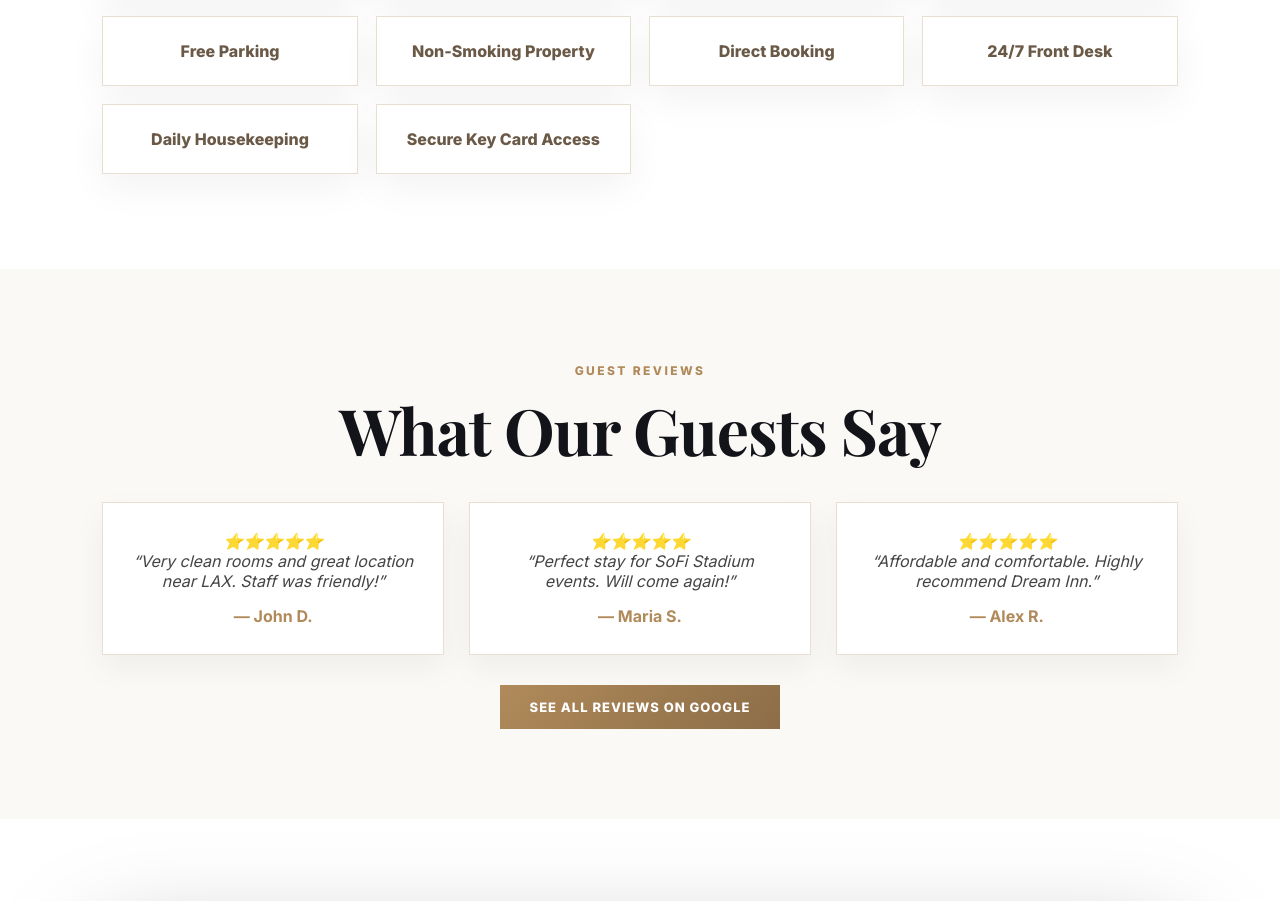
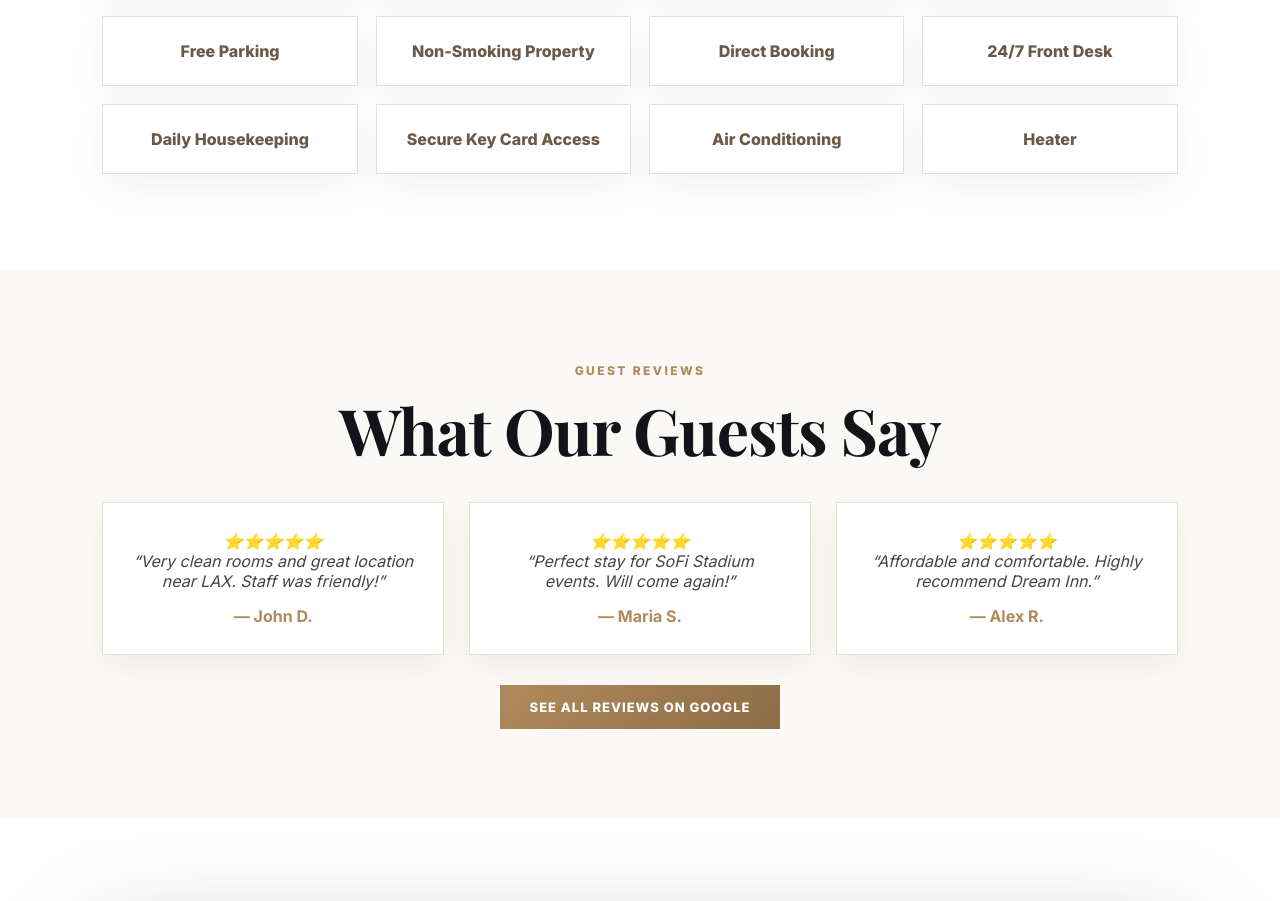
Before and after one commit to meetx00719/dream-inn-website, a React (Vite) app: page / in a window 1280 px wide. Shown: the part 3212-4113 px from the top of the page. Built offline with nearby package versions, Linux system fonts and the light colour scheme; a web font is replaced by a local one.

Commit message:
add amenities

```diff
--- a/src/App.jsx
+++ b/src/App.jsx
@@ -116,6 +116,8 @@ const amenities = [
   "24/7 Front Desk",
   "Daily Housekeeping",
   "Secure Key Card Access",
+  "Air Conditioning",
+  "Heater"
 ];
 
 function App() {
```
